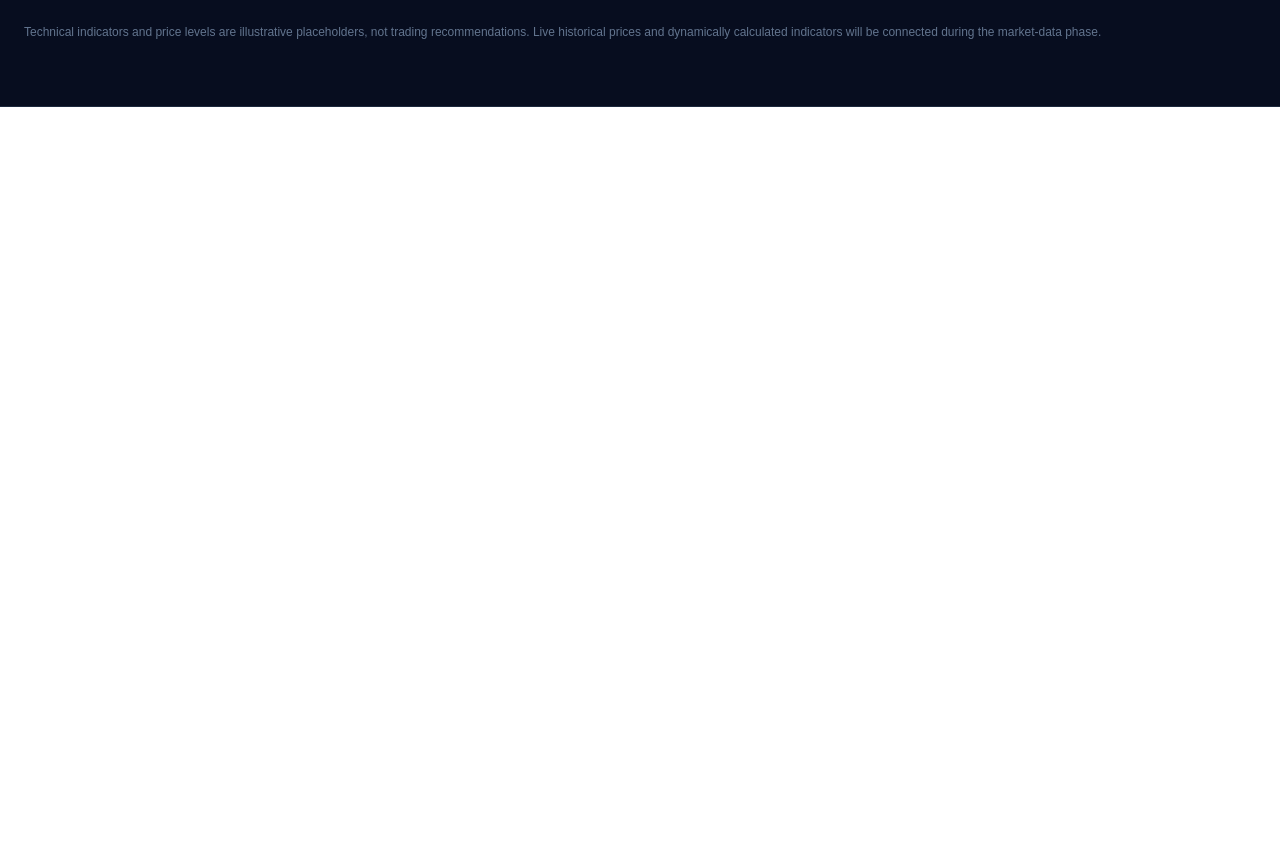
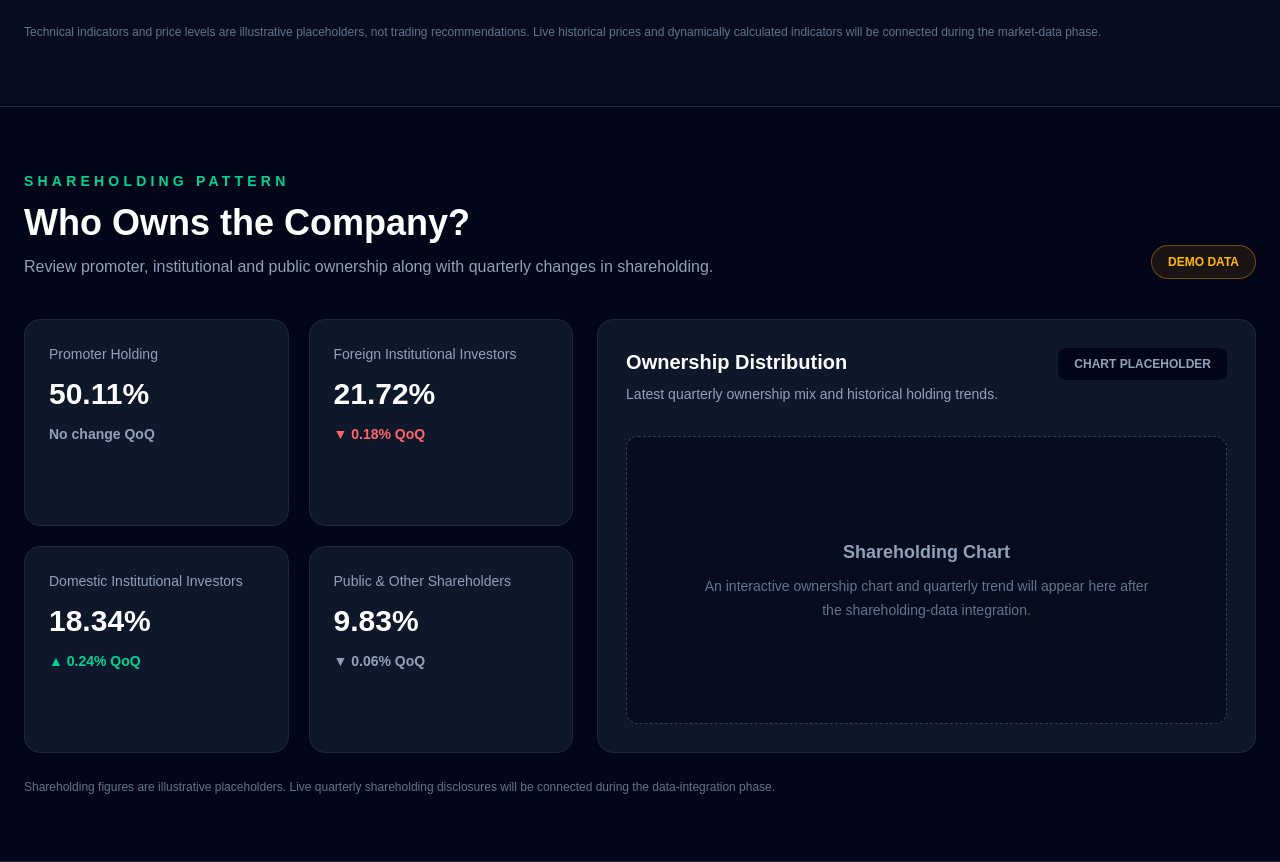
Before and after one commit to sharetradingforliving/stfl-platform, a Next.js app: page /company/1 in a window 1280 px wide. Shown: the part 3093-3955 px from the top of the page. Before the commit the page ends 3200 px from the top, so only its background shows below. Built offline with nearby package versions, Linux system fonts and the light colour scheme.

Commit message:
Add company shareholding section

```diff
--- a/app/company/[symbol]/page.tsx
+++ b/app/company/[symbol]/page.tsx
@@ -442,6 +442,128 @@ export default async function CompanyPage({
     </p>
   </div>
 </section>
+{/* Shareholding Pattern */}
+<section className="border-b border-slate-800 bg-slate-950">
+  <div className="mx-auto max-w-7xl px-6 py-16">
+    <div className="flex flex-col justify-between gap-4 md:flex-row md:items-end">
+      <div>
+        <p className="text-sm font-semibold uppercase tracking-[0.3em] text-emerald-400">
+          Shareholding Pattern
+        </p>
+
+        <h2 className="mt-3 text-3xl font-bold md:text-4xl">
+          Who Owns the Company?
+        </h2>
+
+        <p className="mt-3 text-slate-400">
+          Review promoter, institutional and public ownership along with
+          quarterly changes in shareholding.
+        </p>
+      </div>
+
+      <span className="w-fit rounded-full border border-amber-500/40 bg-amber-500/10 px-4 py-2 text-xs font-semibold text-amber-400">
+        DEMO DATA
+      </span>
+    </div>
+
+    <div className="mt-10 grid gap-6 lg:grid-cols-[1fr_1.2fr]">
+      {/* Shareholding Cards */}
+      <div className="grid gap-5 sm:grid-cols-2">
+        <div className="rounded-2xl border border-slate-800 bg-slate-900 p-6">
+          <p className="text-sm text-slate-400">Promoter Holding</p>
+
+          <p className="mt-3 text-3xl font-bold">
+            50.11%
+          </p>
+
+          <p className="mt-3 text-sm font-semibold text-slate-400">
+            No change QoQ
+          </p>
+        </div>
+
+        <div className="rounded-2xl border border-slate-800 bg-slate-900 p-6">
+          <p className="text-sm text-slate-400">
+            Foreign Institutional Investors
+          </p>
+
+          <p className="mt-3 text-3xl font-bold">
+            21.72%
+          </p>
+
+          <p className="mt-3 text-sm font-semibold text-red-400">
+            ▼ 0.18% QoQ
+          </p>
+        </div>
+
+        <div className="rounded-2xl border border-slate-800 bg-slate-900 p-6">
+          <p className="text-sm text-slate-400">
+            Domestic Institutional Investors
+          </p>
+
+          <p className="mt-3 text-3xl font-bold">
+            18.34%
+          </p>
+
+          <p className="mt-3 text-sm font-semibold text-emerald-400">
+            ▲ 0.24% QoQ
+          </p>
+        </div>
+
+        <div className="rounded-2xl border border-slate-800 bg-slate-900 p-6">
+          <p className="text-sm text-slate-400">
+            Public & Other Shareholders
+          </p>
+
+          <p className="mt-3 text-3xl font-bold">
+            9.83%
+          </p>
+
+          <p className="mt-3 text-sm font-semibold text-slate-400">
+            ▼ 0.06% QoQ
+          </p>
+        </div>
+      </div>
+
+      {/* Chart Placeholder */}
+      <div className="rounded-2xl border border-slate-800 bg-slate-900 p-7">
+        <div className="flex flex-col justify-between gap-3 sm:flex-row">
+          <div>
+            <h3 className="text-xl font-bold">
+              Ownership Distribution
+            </h3>
+
+            <p className="mt-2 text-sm text-slate-400">
+              Latest quarterly ownership mix and historical holding trends.
+            </p>
+          </div>
+
+          <span className="h-fit rounded-lg bg-slate-950 px-4 py-2 text-xs font-semibold text-slate-400">
+            CHART PLACEHOLDER
+          </span>
+        </div>
+
+        <div className="mt-8 flex min-h-72 items-center justify-center rounded-xl border border-dashed border-slate-700 bg-slate-950/60">
+          <div className="text-center">
+            <p className="text-lg font-semibold text-slate-400">
+              Shareholding Chart
+            </p>
+
+            <p className="mt-2 max-w-md text-sm leading-6 text-slate-500">
+              An interactive ownership chart and quarterly trend will appear
+              here after the shareholding-data integration.
+            </p>
+          </div>
+        </div>
+      </div>
+    </div>
+
+    <p className="mt-6 text-xs leading-5 text-slate-500">
+      Shareholding figures are illustrative placeholders. Live quarterly
+      shareholding disclosures will be connected during the data-integration
+      phase.
+    </p>
+  </div>
+</section>
   </main>
 );
 }
```
